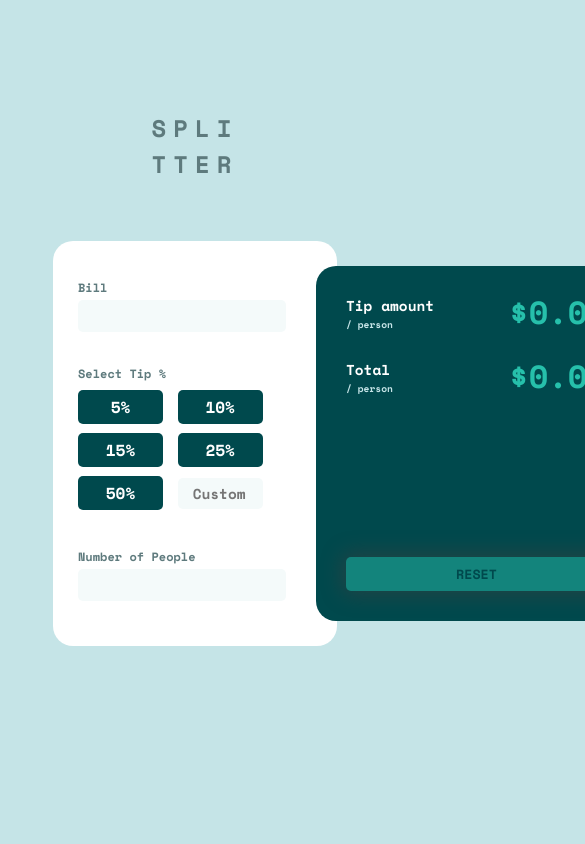
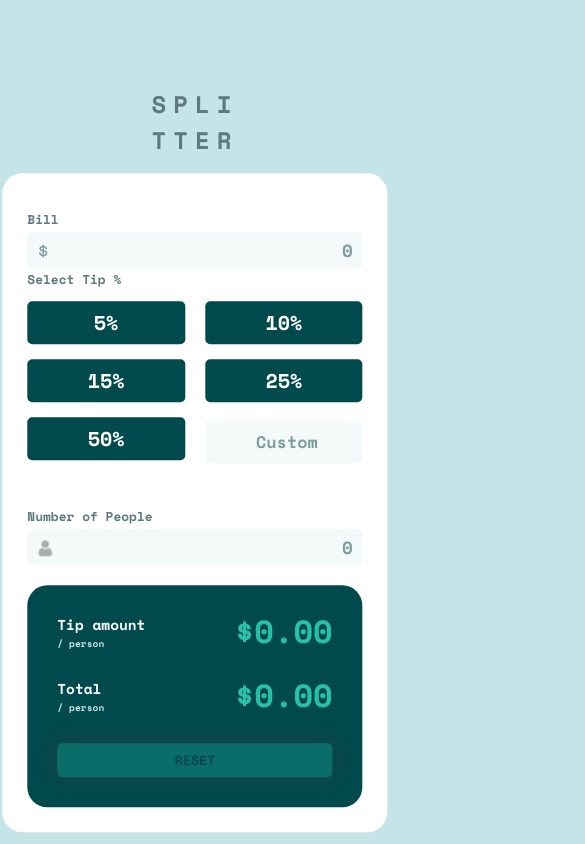
Before and after one commit to cryptic-deer/tip-calculator, a plain HTML site: page index.html in a window 390 px wide. Shown: the top 844 px of the page, 585 px wide, since content can reach past the window. Drawn offline with nearby package versions, Linux system fonts and the light colour scheme.

Commit message:
Create responive design

```diff
--- a/index.html
+++ b/index.html
@@ -11,6 +11,7 @@
 		<script src="script.js"></script>
 	</head>
 	<body>
+		<div class="container">
 			<div class="main-title">
 				<h1>spli</h1>
 				<h1>tter</h1>
@@ -18,10 +19,18 @@
 
 			<section id="wrapper">
 				<article id="left">
-				<div id="bill">
+					<div class="bill">
 						<label>
 							Bill
-						<input type="number" min="0" max="100000" required id="billInput" />
+							<input
+								type="number"
+								min="0"
+								max="100000"
+								required
+								id="billInput"
+								placeholder="0"
+							/>
+							<p class="dollar">$</p>
 						</label>
 					</div>
 
@@ -46,7 +55,14 @@
 					<div class="people">
 						<label>
 							Number of People
-						<input type="number" id="numOfPeople" />
+							<input
+								type="number"
+								id="numOfPeople"
+								min="1"
+								max="200"
+								placeholder="0"
+							/>
+							<img src="user.png" alt="men icon" class="icon" />
 						</label>
 					</div>
 				</article>
@@ -73,5 +89,6 @@
 					<button id="resetBtn">Reset</button>
 				</article>
 			</section>
+		</div>
 	</body>
 </html>
--- a/style.css
+++ b/style.css
@@ -27,13 +27,22 @@ body {
 	background-color: var(--color-light-gray-cyan);
 }
 
+.container {
+	margin: 0;
+	position: absolute;
+	top: 50%;
+	left: 50%;
+	margin-right: -50%;
+	transform: translate(-50%, -70%);
+	max-width: 719px;
+}
 .main-title {
 	text-align: center;
 	text-transform: uppercase;
 	color: var(--color-dark-gray-cyan);
 	letter-spacing: 7px;
 	font-size: 0.75rem;
-	margin-top: 13vh;
+	margin-bottom: 50px;
 }
 
 #wrapper {
@@ -41,8 +50,7 @@ body {
 	border-radius: 20px;
 	display: flex;
 	padding: 25px;
-	width: 60vw;
-	margin: 7vh auto;
+	max-width: 65vw;
 }
 
 #left {
@@ -53,7 +61,7 @@ body {
 #left label {
 	display: flex;
 	flex-direction: column;
-	font-size: 0.75rem;
+	font-size: 0.8rem;
 	color: var(--color-dark-gray-cyan);
 	line-height: 1.5rem;
 }
@@ -61,26 +69,34 @@ body {
 	margin: 10px 0 20px;
 }
 
-.tip.buttons {
+.tip .buttons {
 	margin-top: 3px;
 	display: flex;
 	flex-wrap: wrap;
+	justify-content: space-between;
 }
 .tip button {
-	width: 85px;
+	width: 100px;
 	background-color: var(--color-dark-cyan);
 	border: none;
 	border-radius: 5px;
-	padding: 5px 15px;
+	padding: 7px 15px;
 	color: white;
-	font-size: 1rem;
-	margin-bottom: 5px;
+	font-size: 1.25rem;
+	margin-bottom: 15px;
+	cursor: pointer;
+}
+
+.tip button:hover,
+.tip button:active {
+	background-color: var(--color-primary);
 }
 
 .tip input {
-	width: 85px;
-	padding: 5px 15px;
-	font-size: 0.9rem;
+	width: 100px;
+	height: 43px;
+	padding: 5px 20px 5px 0;
+	font-size: 1.05rem;
 	color: var(--color-dark-cyan);
 	margin-top: 3px;
 }
@@ -89,8 +105,13 @@ input {
 	background-color: var(--color-light-cyan);
 	border: none;
 	border-radius: 5px;
-	font-size: 1rem;
-	padding: 4px;
+	font-size: 1.1rem;
+	padding: 5px 10px;
+	color: var(--color-dark-cyan);
+	text-align: right;
+}
+input:focus {
+	outline-color: var(--color-dark-cyan);
 }
 
 #right {
@@ -130,7 +151,7 @@ input {
 
 #resetBtn {
 	background-color: var(--color-primary);
-	opacity: 0.5;
+	opacity: 0.3;
 	border: none;
 	border-radius: 5px;
 	text-transform: uppercase;
@@ -138,6 +159,27 @@ input {
 	color: var(--color-dark-cyan);
 	box-shadow: 0 0 20px 5px #3f3f3f;
 	cursor: pointer;
+}
+
+.dollar {
+	position: relative;
+	bottom: 2.15rem;
+	font-size: 1.25rem;
+	padding: 5px 10px;
+	color: var(--color-gray-cyan);
+	font-weight: 100;
+}
+::placeholder {
+	color: var(--color-gray-cyan);
+}
+
+.icon {
+	position: relative;
+	bottom: 1.9rem;
+	width: 1rem;
+	height: auto;
+	opacity: 0.3;
+	padding: 5px 10px;
 }
 
 /* Removing arrows from input */
@@ -153,3 +195,50 @@ input[type="number"] {
 	-moz-appearance: textfield;
 }
 /* End of removing */
+
+@media screen and (max-width: 856px) {
+	.container {
+		transform: translate(-50%, -50%);
+	}
+
+	#wrapper {
+		max-width: 90vw;
+	}
+	.tip .buttons {
+		justify-content: space-evenly;
+	}
+}
+
+@media screen and (max-width: 414px) {
+	.container {
+		transform: translate(-50%, -45%);
+	}
+
+	#wrapper {
+		flex-direction: column;
+		max-width: 86vw;
+		margin: 0;
+	}
+	.tip .buttons {
+		justify-content: space-between;
+	}
+	.tip button {
+		width: 47%;
+	}
+	#left {
+		margin-right: 0;
+	}
+	#left label {
+		height: 30px;
+	}
+	.main-title {
+		margin-bottom: 15px;
+	}
+	#right {
+		margin-top: 30px;
+	}
+	.tip input {
+		width: 47%;
+		padding-right: 45px;
+	}
+}
```
Also changed, not shown: user.png (added). Lines whose indentation alone changed are shown as unchanged.
